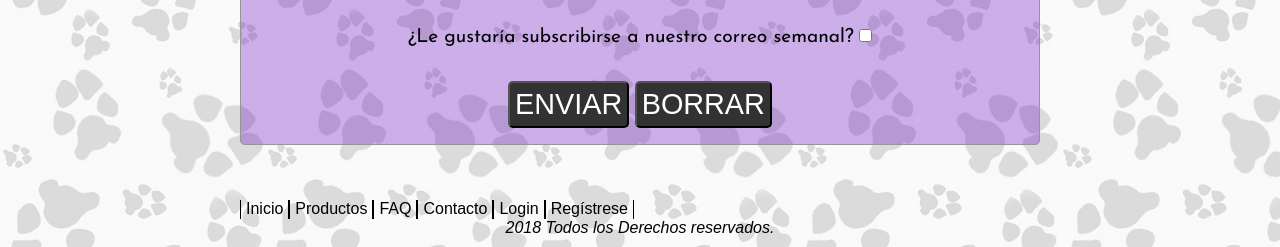
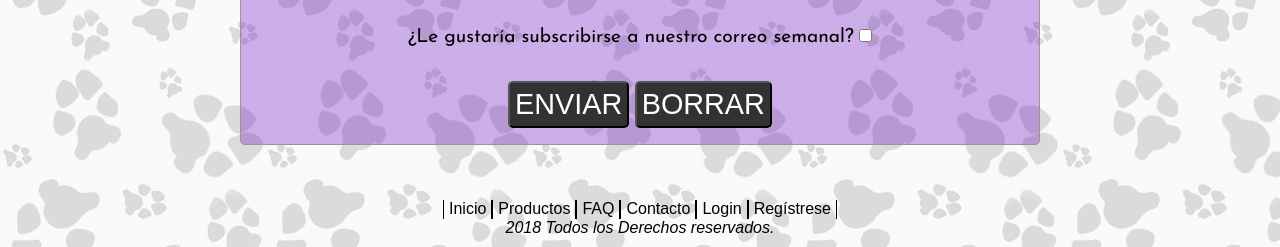
Before and after one commit to GonzaRoland/proyecto-dh, a PHP site: page /form.html in a window 1280 px wide. Shown: the part 1259-1506 px from the top of the page. Run offline with PHP 8.4, Linux system fonts and the light colour scheme.

Commit message:
Sprint 1

```diff
--- a/css/master.css
+++ b/css/master.css
@@ -276,7 +276,7 @@ p {
     margin-top: 30px;
     display: flex;
     flex-direction: row;
-    align-content: center;
+    justify-content: center;
 
 }
 
```
Also changed, not shown: img/banner.jpg (deleted), img/dog1.jpeg (deleted), img/dog2.jpeg (deleted), img/dog3.jpeg (deleted), img/nuevo.png (deleted), img/nuevoresize.png (deleted), img/ofertaresize.png (deleted), img/product1b.png (deleted), img/product3b.png (deleted), 3 other files.
